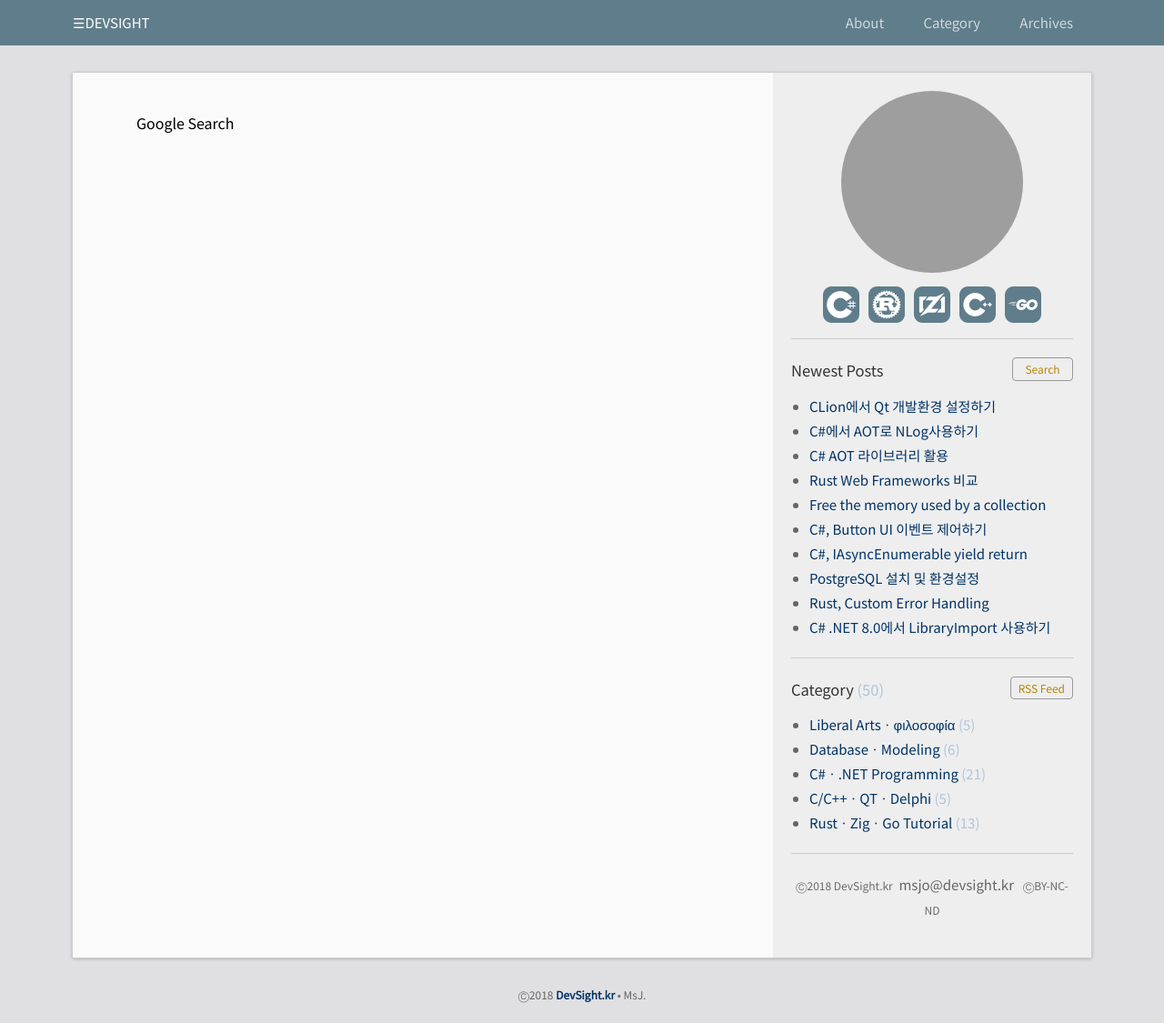
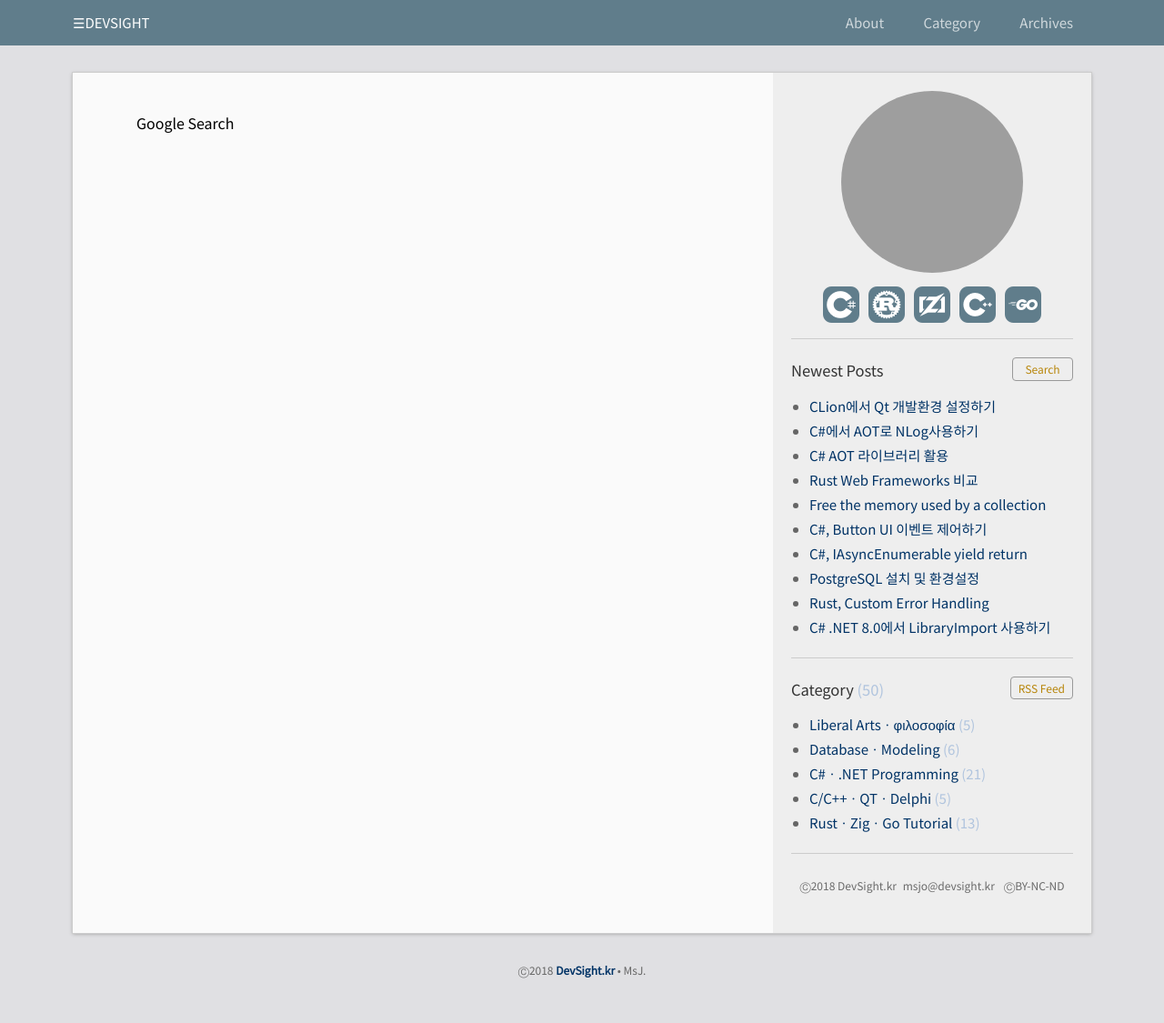
Before and after one commit to DebugJO/rustlang, a Jekyll site: the page built from gsearch.html, in a window 1280 px wide. Shown: the whole page at 91% size. Built offline with Jekyll 4.4.1, drawn with Linux system fonts in a browser that asks for light colours; comment, search, counter and statistics services are not loaded; after the commit the page ends 1098 px from its top, so only the background shows below that; grey boxes are pictures that could not be loaded.

Commit message:
Update sidebar.html

```diff
--- a/_includes/sidebar.html
+++ b/_includes/sidebar.html
@@ -53,7 +53,7 @@
 
 <div class="col-box" data-nosnippet>
 <center>
-  <a style="font-size:12px;color:#6a6a6a;" href="https://github.com/debugjo">Ⓒ2018 DevSight.kr</a>&nbsp;&nbsp;msjo@devsight.kr&nbsp;&nbsp;
+  <a style="font-size:12px;color:#6a6a6a;" href="https://github.com/debugjo">Ⓒ2018 DevSight.kr</a>&nbsp;&nbsp;<span style="font-size:12px;color:#6a6a6a;">msjo@devsight.kr</span>&nbsp;&nbsp;
   <a style="font-size:12px;color:#6a6a6a;" href="https://creativecommons.org/licenses/by-nc-nd/4.0/">ⒸBY-NC-ND</a>
 </center>
 </div>
```
